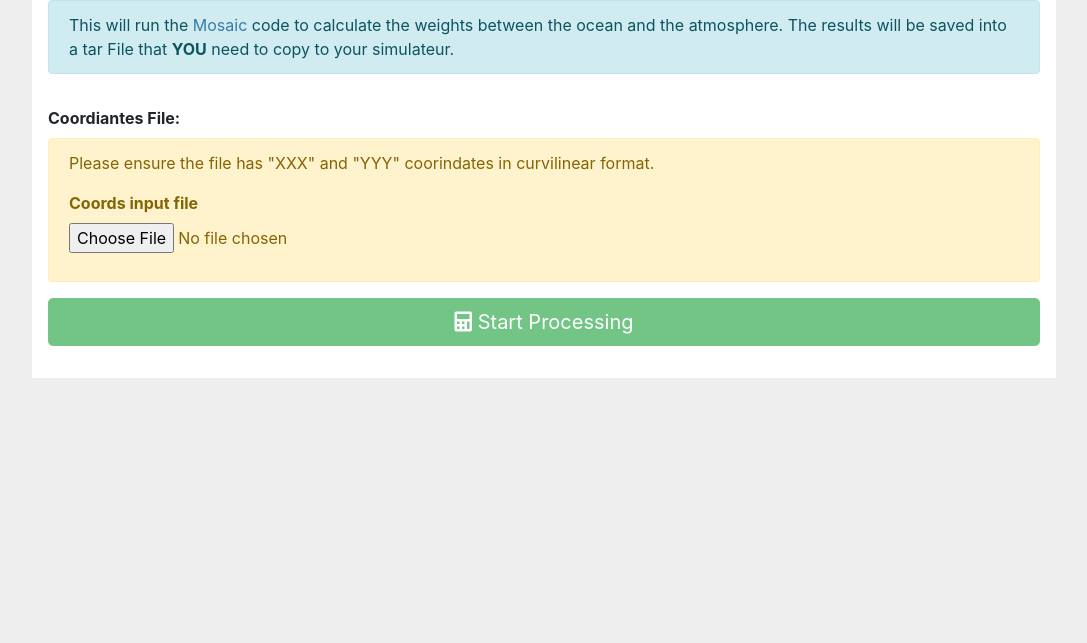
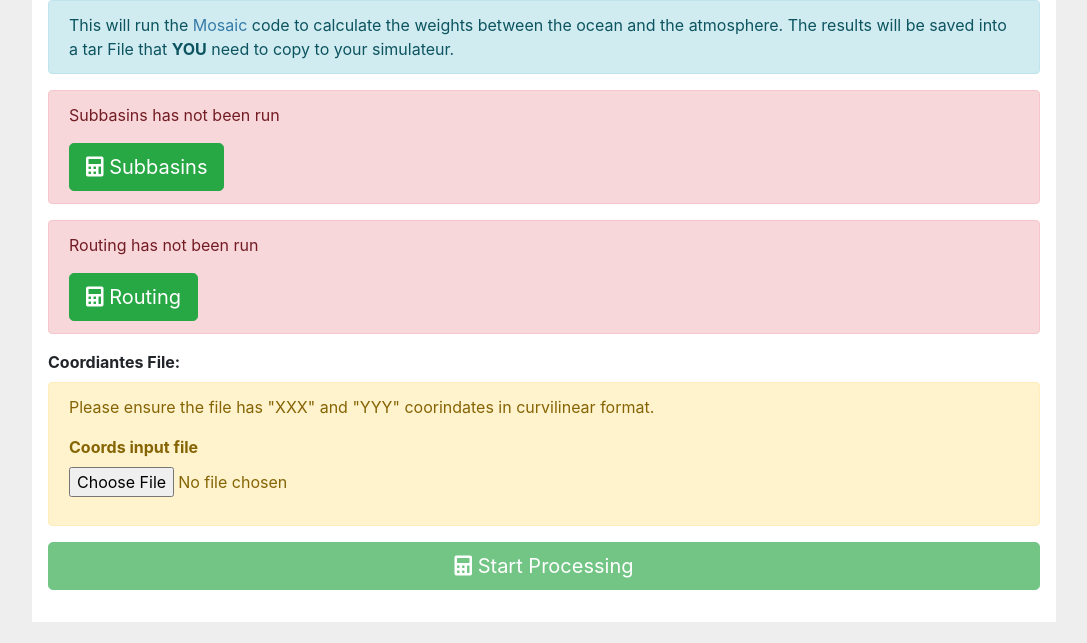
Before and after one commit to Paleoclim-CNRS/netcdf_editor_app, a Flask app: page /1/calculate_weights in a window 1280 px wide. Shown: the part 157-800 px from the top of the page, without its empty margins (96-1183 px from the left). Run offline with Flask 2, Linux system fonts and the light colour scheme; the visitor is signed in with stand-in values (Sample User, id 1); data comes from the database, SQL or seed files in the repository; parts of the project's set-up code (start-up, migrations or seed data) failed here and were passed over; some libraries are stand-ins or nearby versions.

Commit message:
Enforce having bathy and subbasins before being able to run mosaic

```diff
--- a/Multi_Page_WebApp/flask_app/climate_simulation_platform/app.py
+++ b/Multi_Page_WebApp/flask_app/climate_simulation_platform/app.py
@@ -568,7 +568,9 @@ def calculate_weights(_id):
             return redirect(url_for("app.steps", _id=_id))
 
         flash(error)
-    return render_template("app/calculate_weights.html", title="Calculate Weights")
+    has_bathy = get_file_path(_id, "bathy") is not  None
+    has_subbasins = get_file_path(_id, "sub_basins") is not None
+    return render_template("app/calculate_weights.html", title="Calculate Weights", has_bathy=has_bathy, has_subbasins=has_subbasins, _id=_id)
 
 
 # @bp.route("/<int:_id>/heatflow", methods=("GET", "POST"))
--- a/Multi_Page_WebApp/flask_app/climate_simulation_platform/constants.py
+++ b/Multi_Page_WebApp/flask_app/climate_simulation_platform/constants.py
@@ -20,6 +20,7 @@ invalidates = OrderedDict(
             "calculate_weights",
         ],
         "passage_problems": ["subbasins", "heatflow", "ahmcoef", "calculate_weights"],
+        "subbasins" : ["calculate_weights"],
     }
 )
 
--- a/Multi_Page_WebApp/flask_app/climate_simulation_platform/templates/app/calculate_weights.html
+++ b/Multi_Page_WebApp/flask_app/climate_simulation_platform/templates/app/calculate_weights.html
@@ -17,6 +17,26 @@
         <p style="padding-top: 2em;">Uploading this Generally takes a few moments ...</p>
     </div>
 </div>
+
+{% if not has_subbasins %}
+<div class="alert alert-danger" role="alert">
+    <p>Subbasins has not been run</p>
+    <button type="submit" class="btn btn-success btn-lg" onclick="window.location.href='{{ url_for( 'app.subbasins' , _id=_id ) }}';">
+        <i class="fas fa-calculator"></i>
+        Subbasins
+    </button>
+</div>
+{% endif %}
+
+{% if not has_bathy %}
+<div class="alert alert-danger" role="alert">
+    <p>Routing has not been run</p>
+    <button type="submit" class="btn btn-success btn-lg" onclick="window.location.href='{{ url_for( 'app.routing' , _id=_id ) }}';">
+        <i class="fas fa-calculator"></i>
+        Routing
+    </button>
+</div>
+{% endif %}
 
 <form name="form" method=post enctype=multipart/form-data>
     <label for="coordsfile">Coordiantes File:</label>
@@ -39,7 +59,13 @@
 <script>
     $(document).ready(function () {
         function isValid() {
-            if(document.getElementById("coordsFileUpload").files.length  < 1){
+            {% if not has_subbasins %}
+                return false
+            {% endif %}
+            {% if not has_bathy %}
+                return false
+            {% endif %}
+            if (document.getElementById("coordsFileUpload").files.length < 1) {
                 return false
             }
             return true
@@ -47,7 +73,7 @@
 
         function updateProcessing() {
             var valid = isValid();
-            if(valid) {
+            if (valid) {
                 $('#submit').attr('disabled', false)
             } else {
                 $('#submit').attr('disabled', true)
```
